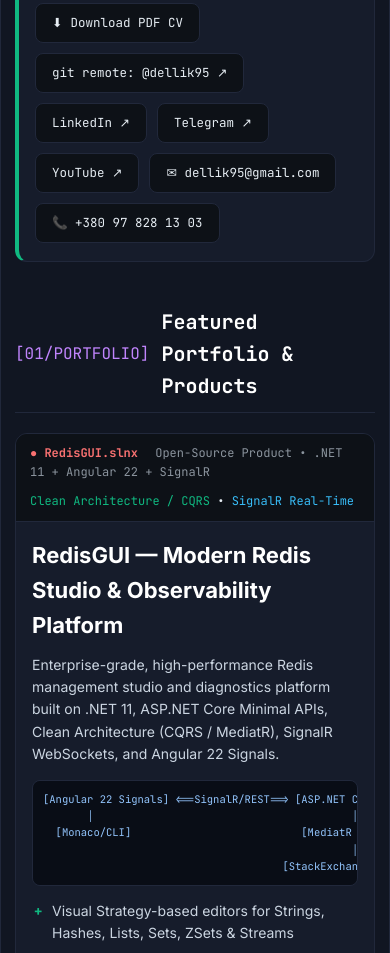
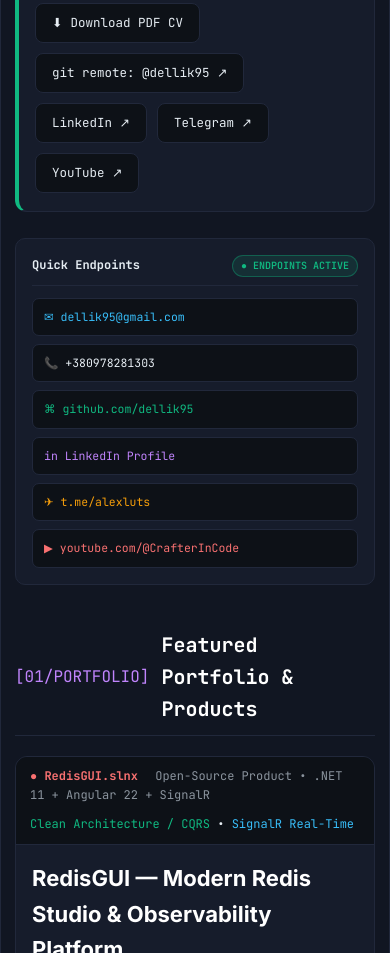
Before and after one commit to dellik95/portfolio, a plain HTML site: page templates/02-terminal-ide.html in a window 390 px wide. Shown: the part 1503-2456 px from the top of the page. Drawn offline with Linux system fonts and the light colour scheme.

Commit message:
Add dedicated mobile/tablet Quick Endpoints card below hero in 02-terminal-ide

```diff
--- a/templates/02-terminal-ide.html
+++ b/templates/02-terminal-ide.html
@@ -542,14 +542,69 @@
       display: block;
     }
 
-    .mobile-contact-pill { display: none; }
+    .mobile-endpoints-card {
+      display: none;
+      margin: -14px 0 32px;
+      padding: 16px;
+      background: var(--bg-panel);
+      border: 1px solid var(--border);
+      border-radius: 10px;
+      font-family: 'JetBrains Mono', monospace;
+    }
+    .mobile-endpoints-head {
+      display: flex;
+      align-items: center;
+      justify-content: space-between;
+      gap: 8px;
+      margin-bottom: 12px;
+      padding-bottom: 8px;
+      border-bottom: 1px solid var(--border);
+      font-size: 12px;
+      font-weight: 700;
+      color: var(--text);
+    }
+    .mobile-endpoints-badge {
+      font-size: 10px;
+      font-weight: 600;
+      color: var(--green);
+      background: rgba(16, 185, 129, 0.12);
+      border: 1px solid rgba(16, 185, 129, 0.35);
+      padding: 2px 8px;
+      border-radius: 999px;
+    }
+    .mobile-endpoints-grid {
+      display: grid;
+      grid-template-columns: repeat(2, minmax(0, 1fr));
+      gap: 8px;
+    }
+    .mobile-endpoint-item {
+      display: flex;
+      align-items: center;
+      gap: 8px;
+      padding: 9px 11px;
+      border-radius: 7px;
+      background: var(--bg-sidebar);
+      border: 1px solid var(--border);
+      font-size: 11.5px;
+      text-decoration: none;
+      overflow-wrap: anywhere;
+      word-break: break-word;
+      transition: border-color 0.15s;
+    }
+    .mobile-endpoint-item:hover { border-color: var(--cyan); }
+    html[data-theme="light"] .mobile-endpoint-item {
+      background: #f8fafc;
+    }
 
     @media screen and (max-width: 980px) {
       .ide-body { grid-template-columns: 1fr; }
       .ide-sidebar { display: none; }
-      .mobile-contact-pill { display: inline-flex; }
+      .mobile-endpoints-card { display: block; }
       .ide-content { padding: 20px; min-width: 0; }
       .sln-body, .sln-grid-3, .json-grid { grid-template-columns: 1fr; }
+    }
+    @media screen and (max-width: 540px) {
+      .mobile-endpoints-grid { grid-template-columns: 1fr; }
     }
     @media screen and (max-width: 640px) {
       .ide-content { padding: 14px; }
@@ -653,8 +708,22 @@
               <a href="https://www.linkedin.com/in/oleksandr-lutskov-b78a57146/" target="_blank" rel="noopener" class="btn-cmd">LinkedIn ↗</a>
               <a href="https://t.me/alexluts" target="_blank" rel="noopener" class="btn-cmd">Telegram ↗</a>
               <a href="https://www.youtube.com/@CrafterInCode" target="_blank" rel="noopener" class="btn-cmd">YouTube ↗</a>
-              <a href="mailto:dellik95@gmail.com" data-contact="email" class="btn-cmd mobile-contact-pill">✉ dellik95@gmail.com</a>
-              <a href="tel:+380978281303" data-contact="phone" class="btn-cmd mobile-contact-pill">📞 +380 97 828 13 03</a>
+            </div>
+          </div>
+
+          <!-- Mobile & Tablet Quick Endpoints Card (shown <= 980px when desktop sidebar is hidden) -->
+          <div class="mobile-endpoints-card" aria-label="Quick Endpoints">
+            <div class="mobile-endpoints-head">
+              <span>Quick Endpoints</span>
+              <span class="mobile-endpoints-badge">● ENDPOINTS ACTIVE</span>
+            </div>
+            <div class="mobile-endpoints-grid">
+              <a href="mailto:dellik95@gmail.com" data-contact="email" class="mobile-endpoint-item" style="color:var(--cyan);">✉ dellik95@gmail.com</a>
+              <a href="tel:+380978281303" data-contact="phone" class="mobile-endpoint-item" style="color:var(--text);">📞 +380978281303</a>
+              <a href="https://github.com/dellik95" target="_blank" rel="noopener" data-contact="github" class="mobile-endpoint-item" style="color:var(--green);">⌘ github.com/dellik95</a>
+              <a href="https://www.linkedin.com/in/oleksandr-lutskov-b78a57146/" target="_blank" rel="noopener" data-contact="linkedin" class="mobile-endpoint-item" style="color:var(--purple);">in LinkedIn Profile</a>
+              <a href="https://t.me/alexluts" target="_blank" rel="noopener" data-contact="telegram" class="mobile-endpoint-item" style="color:var(--amber);">✈ t.me/alexluts</a>
+              <a href="https://www.youtube.com/@CrafterInCode" target="_blank" rel="noopener" data-contact="youtube" class="mobile-endpoint-item" style="color:var(--red);">▶ youtube.com/@CrafterInCode</a>
             </div>
           </div>
         </section>
```
